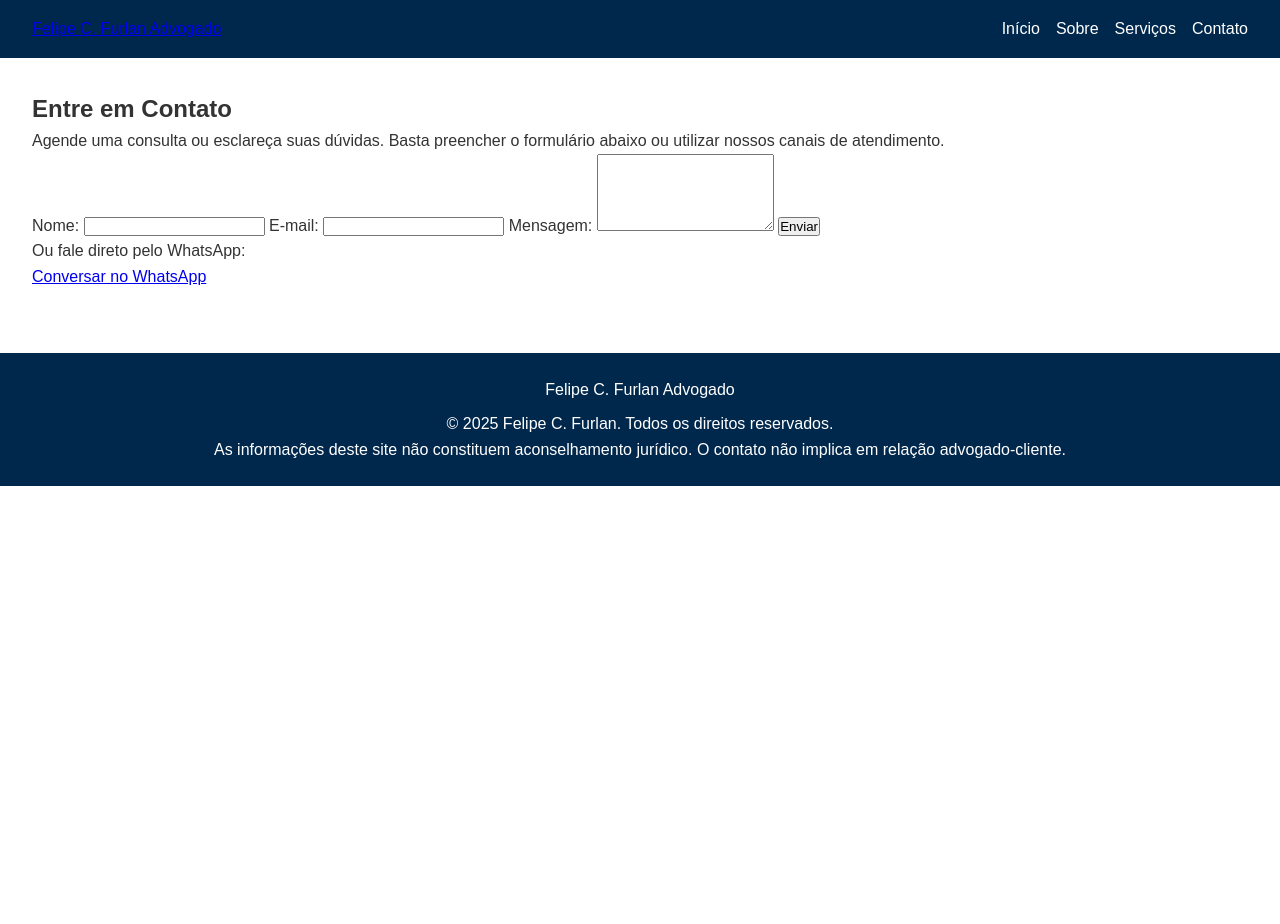
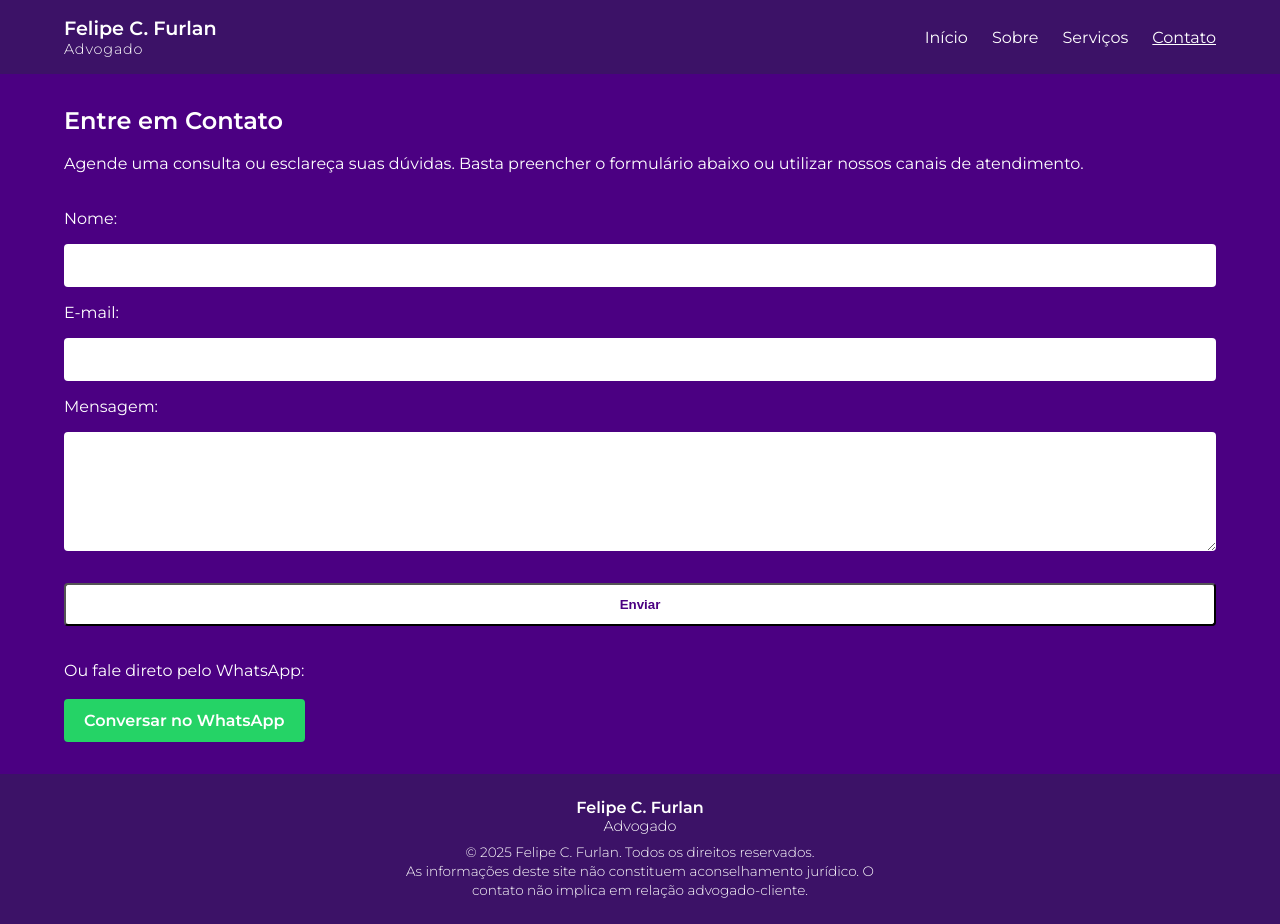
Before and after one commit to gvizas/law-firm-website, a plain HTML site: page contact.html in a window 1280 px wide. Before the commit the page ends 800 px from the top, so only its background shows below. Drawn offline with Linux system fonts and the light colour scheme.

Commit message:
Update styles.css

```diff
--- a/styles.css
+++ b/styles.css
@@ -1,136 +1,274 @@
-/* Simple reset */
+/* ---------------------------- */
+/* FONTES E RESETS GERAIS      */
+/* ---------------------------- */
+
+@import url('https://fonts.googleapis.com/css2?family=Montserrat:wght@300;400;600&display=swap');
+
 * {
   margin: 0;
   padding: 0;
   box-sizing: border-box;
 }
 
-/* Body and typography */
-body {
-  font-family: Arial, sans-serif;
-  line-height: 1.6;
-  color: #333;
+html, body {
+  height: 100%;
+  font-family: 'Montserrat', sans-serif;
+  color: #fff;
+  background-color: #4B0082; /* Roxo de fundo principal */
+  scroll-behavior: smooth;
 }
 
-/* Navigation */
+body {
+  display: flex;
+  flex-direction: column;
+}
+
+/* ---------------------------- */
+/* CLASSES DE CONTAINER        */
+/* ---------------------------- */
+
+.container {
+  width: 90%;
+  max-width: 1200px;
+  margin: 0 auto;
+}
+
+/* ---------------------------- */
+/* LINKS PADRÕES               */
+/* ---------------------------- */
+
+a {
+  text-decoration: none;
+  color: inherit;
+}
+
+a:hover {
+  opacity: 0.8;
+}
+
+/* ---------------------------- */
+/* BOTOES                       */
+/* ---------------------------- */
+
+.btn-primary {
+  display: inline-block;
+  background-color: #fff;
+  color: #4B0082;
+  padding: 0.75rem 1.25rem;
+  border-radius: 4px;
+  font-weight: 600;
+  transition: background 0.3s ease;
+  margin-top: 1rem;
+}
+
+.btn-primary:hover {
+  background-color: #f2f2f2;
+}
+
+.btn-whatsapp {
+  display: inline-block;
+  background-color: #25D366; /* Verde WhatsApp */
+  color: #fff;
+  padding: 0.75rem 1.25rem;
+  border-radius: 4px;
+  font-weight: 600;
+  transition: background 0.3s ease;
+  margin-top: 1rem;
+}
+
+.btn-whatsapp:hover {
+  background-color: #20b457;
+}
+
+/* ---------------------------- */
+/* CABEÇALHO E NAVEGAÇÃO       */
+/* ---------------------------- */
+
+.site-header {
+  background-color: #3C1267; /* Roxo um pouco mais escuro para destaque */
+  padding: 1rem 0;
+}
+
 .navbar {
   display: flex;
+  align-items: center;
   justify-content: space-between;
-  align-items: center;
-  background-color: #00274c;
-  padding: 1rem 2rem;
 }
 
-.logo {
+.brand {
+  font-size: 1.2rem;
+  font-weight: 600;
   color: #fff;
-  text-decoration: none;
-  font-weight: bold;
-  font-size: 1.2rem;
+}
+
+.brand span {
+  display: block;
+  font-weight: 300;
+  font-size: 0.9rem;
+  letter-spacing: 0.05rem;
 }
 
 .nav-links {
-  list-style-type: none;
+  list-style: none;
   display: flex;
-  gap: 1rem;
+  gap: 1.5rem;
 }
 
 .nav-links a {
+  font-weight: 400;
   color: #fff;
-  text-decoration: none;
 }
 
-.nav-links a:hover {
+.nav-links a.active {
   text-decoration: underline;
 }
 
-/* Hero section */
-.hero {
-  background: url('images/hero-background.jpg') center/cover no-repeat;
-  height: 60vh;
+/* ---------------------------- */
+/* SEÇÃO HERO                   */
+/* ---------------------------- */
+
+.hero-section {
   display: flex;
   align-items: center;
   justify-content: center;
-  color: #fff;
+  min-height: 60vh;
+  background: linear-gradient(
+    to bottom right,
+    rgba(76, 0, 130, 0.8),
+    rgba(59, 18, 103, 0.8)
+  ),
+  url('images/hero-background.jpg') center/cover no-repeat;
   text-align: center;
-  padding: 2rem;
+  padding: 2rem 0;
+}
+
+.hero-content {
+  max-width: 700px;
 }
 
 .hero-content h1 {
   font-size: 2.5rem;
   margin-bottom: 1rem;
+  font-weight: 600;
 }
 
 .hero-content p {
   font-size: 1.2rem;
   margin-bottom: 2rem;
+  font-weight: 300;
 }
 
-.btn {
-  background-color: #ffd700; /* gold accent */
-  color: #000;
-  padding: 0.8rem 1.5rem;
-  border-radius: 5px;
-  text-decoration: none;
-  font-weight: bold;
-  transition: background 0.3s ease;
+/* ---------------------------- */
+/* SEÇÕES PRINCIPAIS           */
+/* ---------------------------- */
+
+.highlights, .practice-areas, .about-section, .services-section, .contact-section {
+  margin: 2rem 0;
 }
 
-.btn:hover {
-  background-color: #ffcc00;
+.highlights p, .about-section p, .services-section p, .contact-section p {
+  margin-top: 1rem;
+  line-height: 1.6;
 }
 
-/* Main content sections */
-main {
-  padding: 2rem;
-}
+/* ---------------------------- */
+/* GRIDS E CARDS               */
+/* ---------------------------- */
 
-.intro {
-  margin-bottom: 2rem;
-}
-
-.intro h2 {
-  margin-bottom: 1rem;
-}
-
-.practice-areas {
+.cards-grid {
+  display: grid;
+  grid-template-columns: repeat(auto-fit, minmax(260px, 1fr));
+  gap: 1.5rem;
   margin-top: 2rem;
 }
 
-.practice-grid {
-  display: grid;
-  grid-template-columns: repeat(auto-fit, minmax(250px, 1fr));
-  gap: 2rem;
+.card {
+  background-color: rgba(255, 255, 255, 0.1);
+  padding: 1.5rem;
+  border-radius: 6px;
+  backdrop-filter: blur(2px);
+  transition: transform 0.2s ease;
 }
 
-.practice-item {
-  background-color: #f9f9f9;
-  padding: 1.5rem;
-  border-radius: 5px;
-  box-shadow: 0 2px 4px rgba(0,0,0,0.1);
+.card:hover {
+  transform: translateY(-4px);
 }
 
-.practice-item h3 {
+.card h3, .card h2 {
+  margin-bottom: 1rem;
+  font-weight: 600;
+}
+
+.card p, .card li {
+  font-weight: 300;
+  line-height: 1.6;
+}
+
+/* ---------------------------- */
+/* FORMULÁRIO DE CONTATO       */
+/* ---------------------------- */
+
+.contact-form {
+  display: flex;
+  flex-direction: column;
+  gap: 1rem;
+  margin-top: 2rem;
+}
+
+.contact-form label {
+  font-weight: 400;
+}
+
+.contact-form input,
+.contact-form textarea {
+  padding: 0.75rem;
+  border: none;
+  border-radius: 4px;
+  font-family: inherit;
+  font-size: 1rem;
+}
+
+.contact-form input:focus,
+.contact-form textarea:focus {
+  outline: 2px solid #fff;
+  background-color: rgba(255,255,255,0.1);
+}
+
+.whatsapp-contact {
+  margin-top: 2rem;
+}
+
+/* ---------------------------- */
+/* RODAPÉ                      */
+/* ---------------------------- */
+
+.site-footer {
+  background-color: #3C1267;
+  padding: 1.5rem 0;
+  margin-top: auto; /* empurra o rodapé para baixo se a tela for grande */
+}
+
+.footer-content {
+  display: flex;
+  flex-direction: column;
+  align-items: center;
+  text-align: center;
+}
+
+.footer-logo {
+  font-weight: 600;
   margin-bottom: 0.5rem;
 }
 
-/* Footer */
-footer {
-  background-color: #00274c;
-  color: #fff;
-  text-align: center;
-  padding: 1rem 2rem;
-  margin-top: 2rem;
+.footer-logo span {
+  display: block;
+  font-weight: 300;
+  font-size: 0.9rem;
 }
 
-footer p {
-  margin: 0.5rem 0;
+.footer-disclaimer {
+  font-size: 0.85rem;
+  line-height: 1.4;
+  font-weight: 300;
+  max-width: 500px;
 }
-
-.disclaimer {
-  font-size: 0.8rem;
-  opacity: 0.8;
-}
-
-.whatsapp-section {
-  margin-top: 2rem;
-}
```
